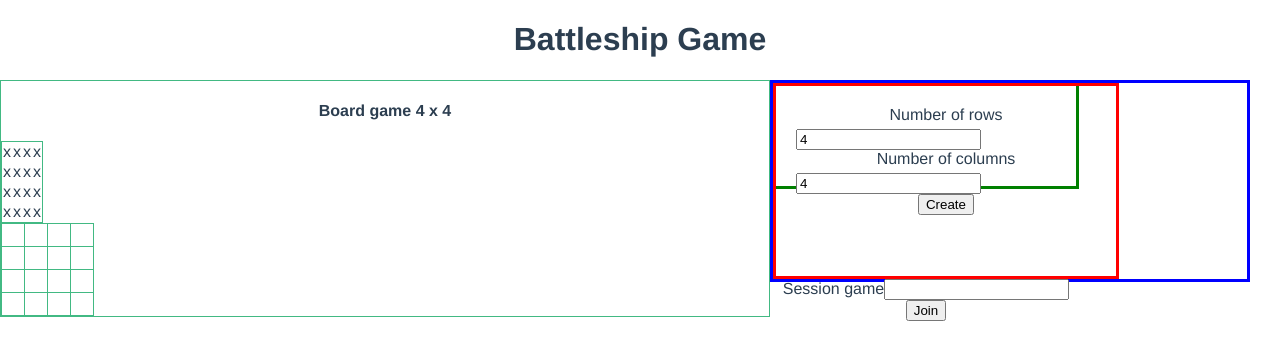
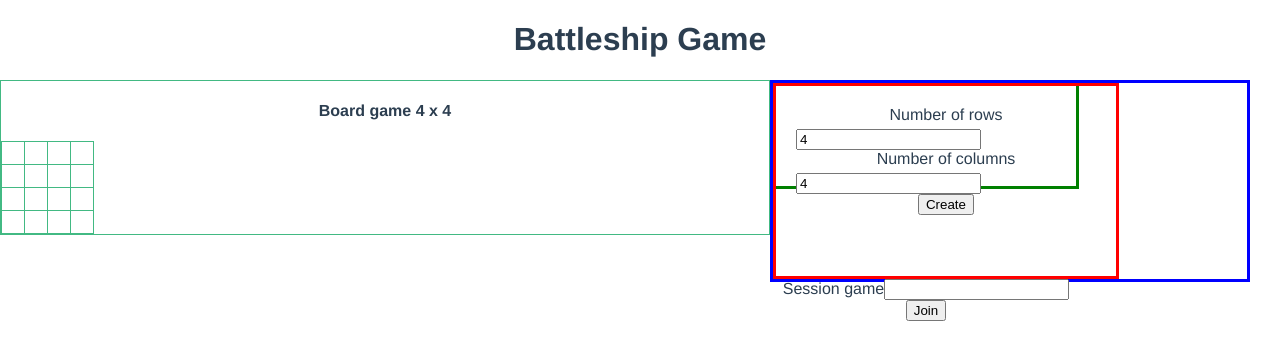
Before and after one commit to Jhannet/BattleshipGameVue, a Vue app in the folder battleship-game/: page / in a window 1280 px wide. Shown: the top 360 px of the page. Built offline with nearby package versions, Linux system fonts and the light colour scheme.

Commit message:
fixed issues

```diff
--- a/battleship-game/src/components/Board.vue
+++ b/battleship-game/src/components/Board.vue
@@ -3,10 +3,8 @@
     <h4>Board game {{rows}} x {{columns}}</h4>
     <div id="board-container">
       <table id='my-table'>
-      </table>
-      <table id='my-table'>
-        <tr v-for="row in rows">
-          <td v-for="column in columns"></td>
+        <tr v-for="row in rows" :key="row">
+          <td v-for="column in columns" :key="column"></td>
         </tr>
       </table>
     </div>
@@ -30,23 +28,7 @@ export default {
     })
     EventBus.$on('columns', (data) => {
       this.columns = data;
-      this.createTable();
     })
-    this.createTable();
-  },
-  methods: {
-      createTable(){
-        let table="<tbody>";
-        for (var i = 0; i < this.rows; i++) {
-          table+="<tr>";
-          for (var j = 0; j < this.columns; j++) {
-            table+="<td>x</td>";
-          }
-          table+="</tr>";
-        }
-        table+="</tbody>";
-        document.getElementById("my-table").innerHTML = table;
-      }
   },
 };
 </script>
```
Also changed, not shown: battleship-game/src/router.js (line endings or trailing spaces).
